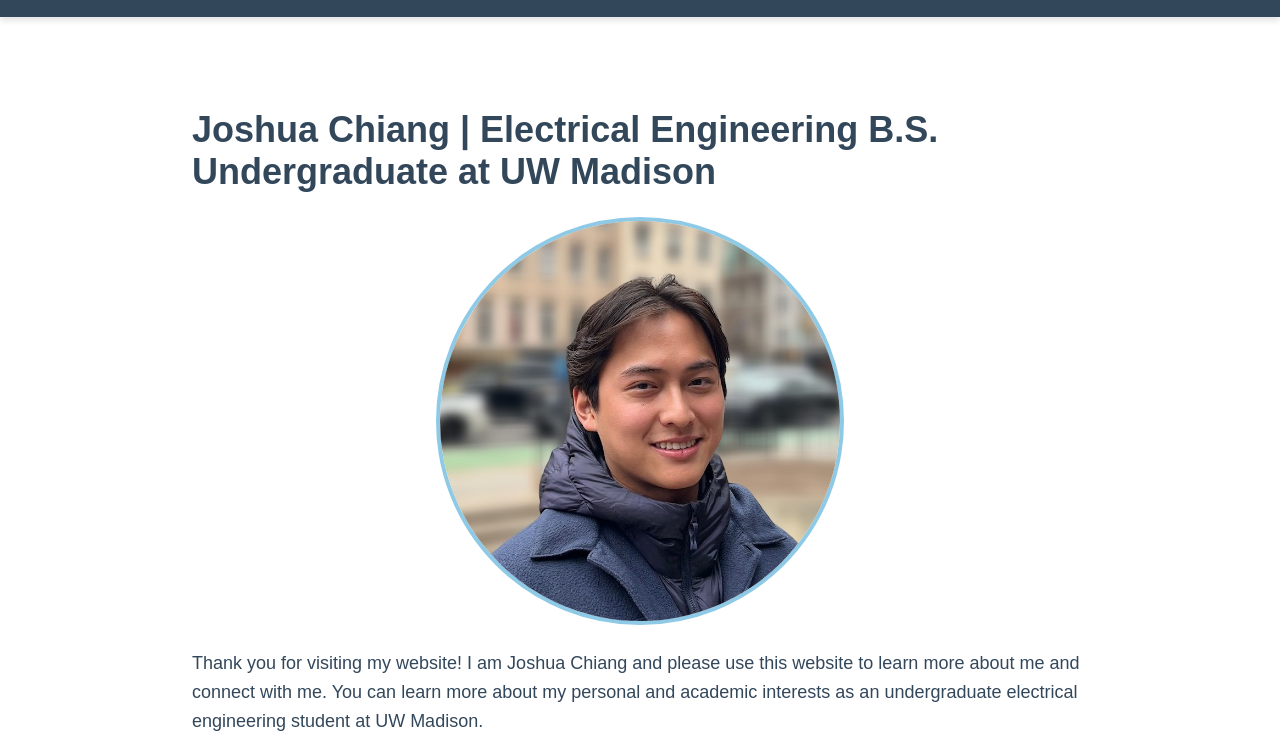
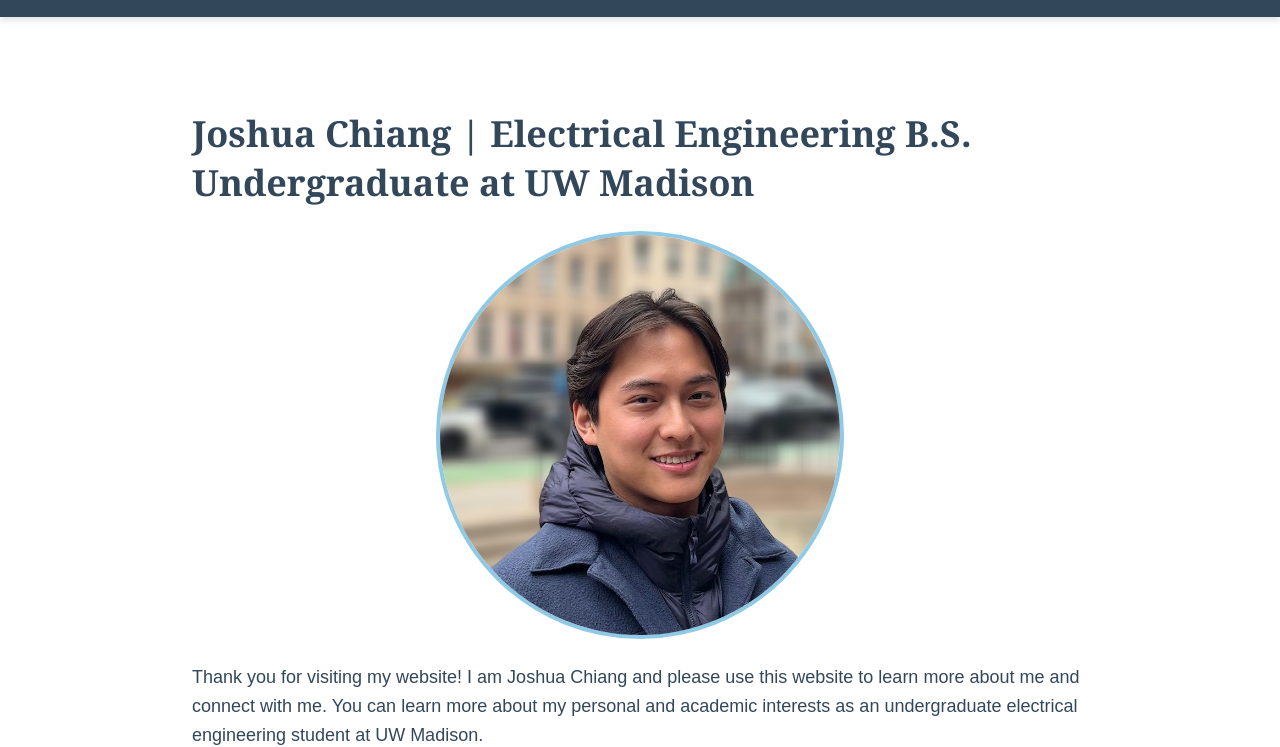
Before and after one commit to joshychiang/joshychiang.github.io, a plain HTML site: page index.html in a window 1280 px wide. Shown: the part 56-803 px from the top of the page. Drawn offline with Linux system fonts and the light colour scheme.

Commit message:
Add files via upload

```diff
--- a/index.html
+++ b/index.html
@@ -26,7 +26,7 @@
 
   <main>
     <section id="home">
-      <h5>
+      <h5 class="font-serif-heading">
         Joshua Chiang | Electrical Engineering B.S. Undergraduate at UW Madison
       </h5>
       <img src="Joshua_Chiang_Pic.jpg"
```
